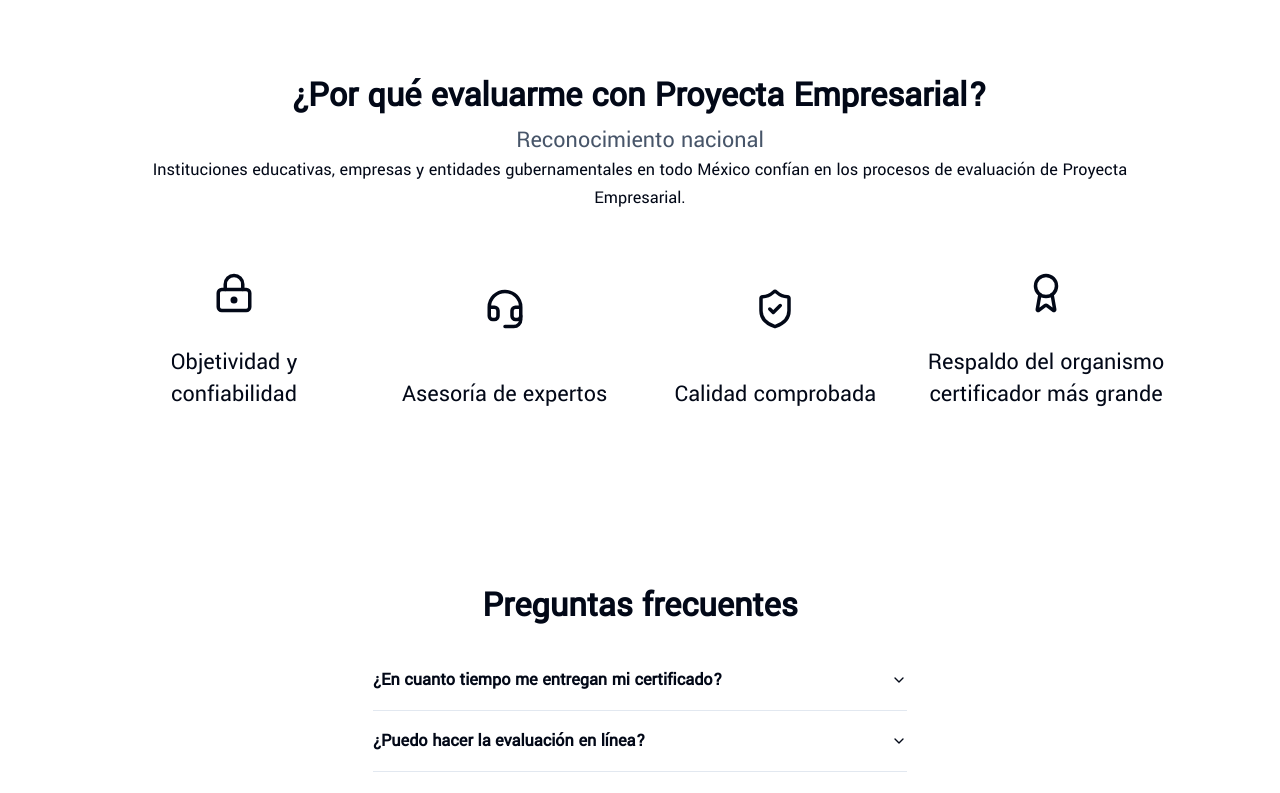
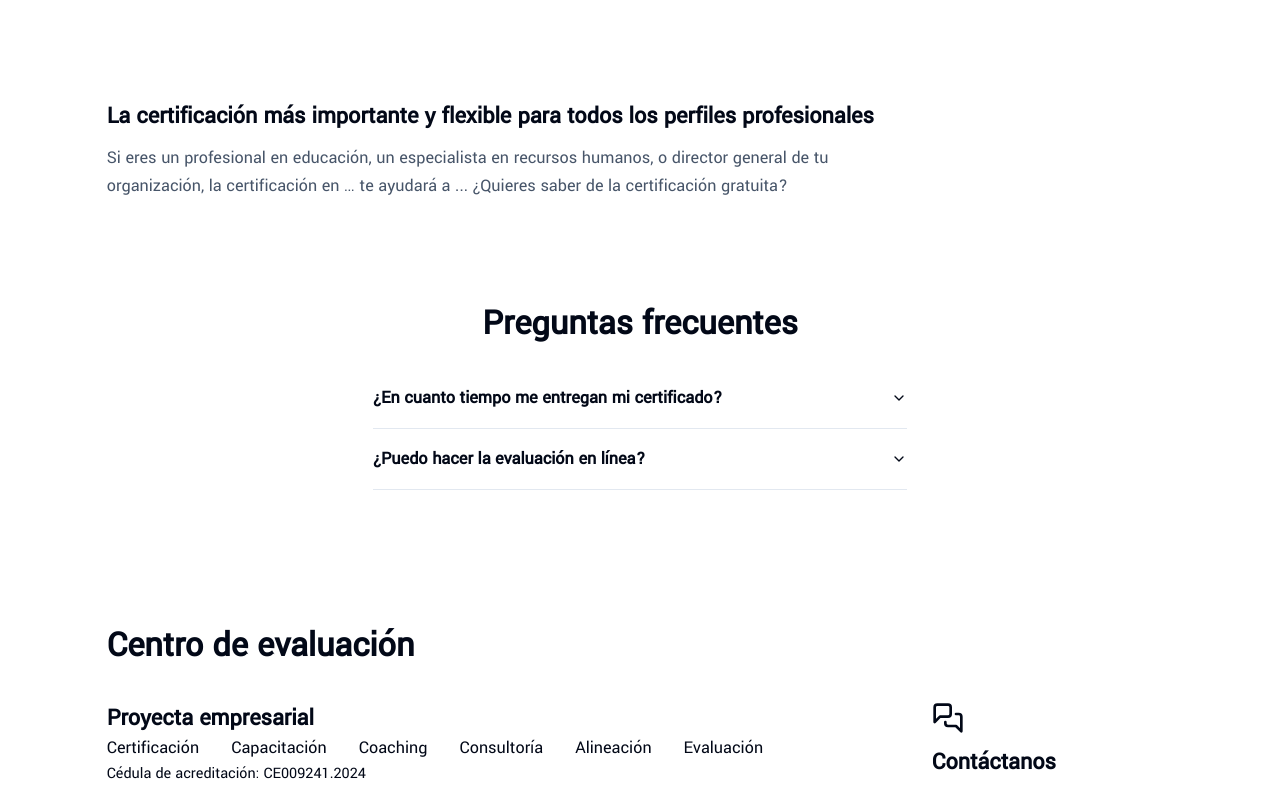
Before and after one commit to esphiritu/centro-evaluacion, a Next.js app: page /certificaciones in a window 1280 px wide. Shown: the part 600-1393 px from the top of the page. Built offline with nearby package versions, Linux system fonts and the light colour scheme.

Commit message:
As the previos commit, I added some small changes to the -certificaciones y home- pages, it was content changes only. Again, Navbar needs to be tested and adapted to mobile devices

```diff
--- a/src/app/certificaciones/page.js
+++ b/src/app/certificaciones/page.js
@@ -14,7 +14,7 @@
   AccordionTrigger,
 } from "@/components/ui/accordion"
 
-import { MessagesSquare, LockKeyhole, ShieldCheck, Headset, Award } from "lucide-react";
+import { MessagesSquare } from "lucide-react";
 
 const estandares = [
   {
@@ -68,18 +68,13 @@
           }
         </div>
       </section>
-      <section className="py-5">
-        <h1 className="text-4xl text-center font-bold py-2">¿Por qué evaluarme con Proyecta Empresarial?</h1>
-        <p className="text-2xl text-center font-light text-slate-600">Reconocimiento nacional</p>
-        <p className="text-lg text-baseline text-center">Instituciones educativas, empresas y entidades gubernamentales en todo México confían en los procesos de evaluación de Proyecta Empresarial.</p>
-        <ul className="grid grid-cols-1 lg:grid-cols-4 gap-4 py-10 my-5">
-          <li className="text-2xl text-center font-baseline flex flex-col align-middle"><LockKeyhole size={42} className="m-auto"/><span className="block my-8">Objetividad y confiabilidad</span></li>
-          <li className="text-2xl text-center font-baseline flex flex-col align-middle"><Headset size={42} className="m-auto"/><span className="block my-8">Asesoría de expertos</span></li>
-          <li className="text-2xl text-center font-baseline flex flex-col align-middle"><ShieldCheck size={42} className="m-auto"/><span className="block my-8">Calidad comprobada</span></li>
-          <li className="text-2xl text-center font-baseline flex flex-col align-middle"><Award size={42} className="m-auto"/><span className="block my-8">Respaldo del organismo certificador más grande</span></li>
-        </ul>
-      </section>
-      <section className="w-full lg:w-1/2 mx-auto my-10">
+
+      <section className="py-10 w-3/4">
+          <h4 className="scroll-m-20 text-4xl font-bold tracking-normal lg:text-2xl py-3">La certificación más importante y flexible para todos los perfiles profesionales</h4>
+          <p className="text-lg text-slate-600">Si eres un profesional en educación, un especialista en recursos humanos, o director general de tu organización, la certificación en … te ayudará a ... ¿Quieres saber de la certificación gratuita?</p>
+        </section>
+
+      <section className="w-full lg:w-1/2 mx-auto mb-15 py-10">
         <h2 className="text-center text-4xl font-bold py-6">Preguntas frecuentes</h2>
         <Accordion type="single" collapsible>
           <AccordionItem value="item-1">
@@ -97,11 +92,19 @@
         </Accordion>
       </section>
 
-      <footer className="my-10">
+      <footer className="my-10 py-10">
         <h3 className="text-4xl font-bold py-4">Centro de evaluación</h3>
         <div className="flex flex-col lg:flex-row justify-between">
           <div className="py-5">
             <h4 className="text-2xl font-bold">Proyecta empresarial</h4>
+            <ul className="flex">
+              <li className="pr-4 text-lg">Certificación</li>
+              <li className="px-4 text-lg">Capacitación</li>
+              <li className="px-4 text-lg">Coaching</li>
+              <li className="px-4 text-lg">Consultoría</li>
+              <li className="px-4 text-lg">Alineación</li>
+              <li className="px-4 text-lg">Evaluación</li>
+            </ul>
             <p>Cédula de acreditación: CE009241.2024</p>
           </div>
           <div className="py-5">
--- a/src/app/page.js
+++ b/src/app/page.js
@@ -1,7 +1,7 @@
 import Link from "next/link";
 import Users from "../lib/jsonplaceholder/Users";
 import { Button, buttonVariants } from "@/components/ui/button";
-import { CircleDollarSign, HandshakeIcon, Key } from "lucide-react";
+import { CircleDollarSign, HandshakeIcon, Key, LockKeyhole, ShieldCheck, Headset, Award } from "lucide-react";
 import {
   Carousel,
   CarouselContent,
@@ -9,6 +9,7 @@
   CarouselNext,
   CarouselPrevious,
 } from "@/components/ui/carousel"
+
 
 const benefits = [
   // {
@@ -66,12 +67,23 @@
             }
           </div>
         </section>
+        <section className="py-10">
+          <h2 className="scroll-m-20 text-center text-3xl font-extrabold tracking-tight lg:text-4xl py-3">Casos de éxito</h2>
+        </section>
+        <section className="py-15">
+        <h1 className="text-4xl text-center font-bold py-2">¿Por qué evaluarme con Proyecta Empresarial?</h1>
+        <p className="text-2xl text-center font-light text-slate-600">Reconocimiento nacional</p>
+        <p className="text-lg text-baseline text-center">Instituciones educativas, empresas y entidades gubernamentales en todo México confían en los procesos de evaluación de Proyecta Empresarial.</p>
+        <ul className="grid grid-cols-1 lg:grid-cols-4 gap-4 py-10 my-5">
+          <li className="text-2xl text-center font-baseline flex flex-col align-middle"><LockKeyhole size={42} className="m-auto"/><span className="block my-8">Objetividad y confiabilidad</span></li>
+          <li className="text-2xl text-center font-baseline flex flex-col align-middle"><Headset size={42} className="m-auto"/><span className="block my-8">Asesoría de expertos</span></li>
+          <li className="text-2xl text-center font-baseline flex flex-col align-middle"><ShieldCheck size={42} className="m-auto"/><span className="block my-8">Calidad comprobada</span></li>
+          <li className="text-2xl text-center font-baseline flex flex-col align-middle"><Award size={42} className="m-auto"/><span className="block my-8">Respaldo del organismo certificador más importante</span></li>
+        </ul>
+      </section>
         <section className="py-10 w-3/4">
-          <h2 className="scroll-m-20 text-3xl font-extrabold tracking-tight lg:text-4xl py-3">Casos de éxito</h2>
-        </section>
-        <section className="py-10 w-3/4">
-          <h4 className="scroll-m-20 text-4xl font-bold tracking-normal lg:text-2xl py-3">La certificación más importante y flexible para todos los perfiles profesionales</h4>
-          <p className="text-lg text-slate-600">Si eres un profesional en educación, un especialista en recursos humanos, o director general de tu organización, la certificación en … te ayudará a ... ¿Quieres saber de la certificación gratuita?</p>
+          <h1 className="text-4xl font-bold py-4">Inicia una evaluación diagnóstica</h1>
+          <Button className={"my-2"}>¡Empieza ahora!</Button>
         </section>
         <section className="py-10 w-3/4">
           <h3 className="scroll-m-20 text-2xl font-bold tracking-normal lg:text-2xl my-6">¿Qué hay de nuevo hoy?</h3>
@@ -88,12 +100,6 @@
             <CarouselNext />
           </Carousel>
         </section>
-        {/* <Users/> */}
-        <hr />
-        <section className="py-10 w-3/4">
-          <h1 className="text-4xl font-bold py-4">Inicia una evaluación diagnóstica</h1>
-          <Button className={"my-2"}>¡Empieza ahora!</Button>
-        </section>
       </main>
     </>
   );
--- a/src/components/organisms/Header.jsx
+++ b/src/components/organisms/Header.jsx
@@ -79,7 +79,7 @@
                   <ListItem href="/docs/installation" title="Talleres">
                     Dependencies and structure your app.
                   </ListItem>
-                  <ListItem href="/docs/primitives/typography" title="Servicio personalizado">
+                  <ListItem href="/docs/primitives/typography" title="Coaching">
                     Styles for professionals
                   </ListItem>
                 </ul>
```
